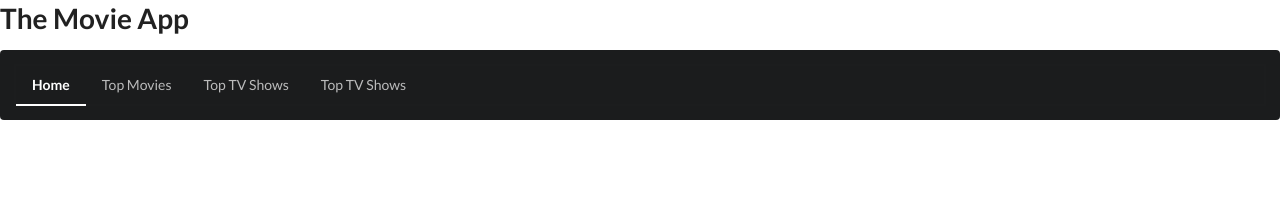
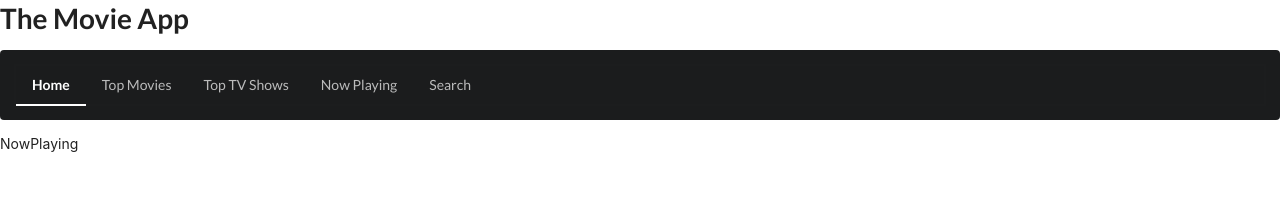
Before and after one commit to mateuszlubianka1993/the-movie-app, a React (Create React App) app: page /now-playing in a window 1280 px wide. Shown: the top 204 px of the page. Built offline with nearby package versions, Linux system fonts and the light colour scheme.

Commit message:
add TopMovie, TopShows, NowPlaying and Search component

```diff
--- a/src/components/App.js
+++ b/src/components/App.js
@@ -3,6 +3,10 @@ import {BrowserRouter, Route} from 'react-router-dom';
 import Header from './Header';
 import NavBar from './NavBar';
 import Home from './Home';
+import TopMovies from './TopMovies';
+import TopShows from './TopShows';
+import Search from './Search';
+import NowPlaying from './NowPlaying';
 
 class App extends React.Component {
 
@@ -14,6 +18,10 @@ class App extends React.Component {
                         <Header />
                         <NavBar />
                         <Route path="/" exact component={Home} />
+                        <Route path="/top-movies" component={TopMovies} />
+                        <Route path="/top-shows" component={TopShows} />
+                        <Route path="/now-playing" component={NowPlaying} />
+                        <Route path="/search" component={Search} />
                     </div>
                 </BrowserRouter>
             </div>
--- a/src/components/NavBar.js
+++ b/src/components/NavBar.js
@@ -15,7 +15,10 @@ const NavBar = () => {
                     Top TV Shows
                 </a>
                 <a className="item">
-                    Top TV Shows
+                    Now Playing
+                </a>
+                <a className="item">
+                    Search
                 </a>
             </div>
         </div>
--- /dev/null
+++ b/src/components/NowPlaying.js
@@ -0,0 +1,12 @@
+import React from 'react';
+
+class NowPlaying extends React.Component {
+
+    render() {
+        return(
+            <div>NowPlaying</div>
+        );
+    };
+}
+
+export default NowPlaying;
--- /dev/null
+++ b/src/components/Search.js
@@ -0,0 +1,12 @@
+import React from 'react';
+
+class Search extends React.Component {
+
+    render() {
+        return(
+            <div>Search</div>
+        );
+    };
+}
+
+export default Search;
--- /dev/null
+++ b/src/components/TopMovies.js
@@ -0,0 +1,12 @@
+import React from 'react';
+
+class TopMovies extends React.Component {
+
+    render() {
+        return(
+            <div>TopMovies</div>
+        );
+    };
+}
+
+export default TopMovies;
--- /dev/null
+++ b/src/components/TopShows.js
@@ -0,0 +1,12 @@
+import React from 'react';
+
+class TopShows extends React.Component {
+
+    render() {
+        return(
+            <div>TopShows</div>
+        );
+    };
+}
+
+export default TopShows;
```
